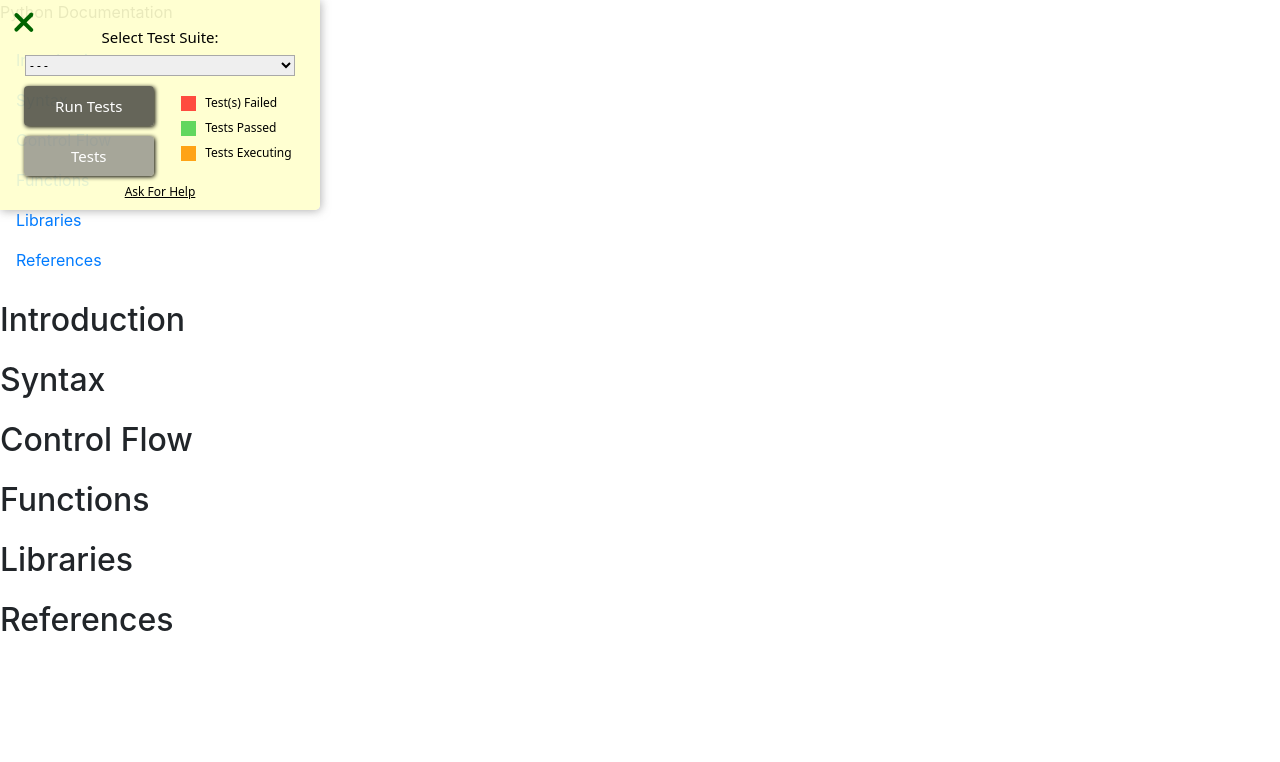
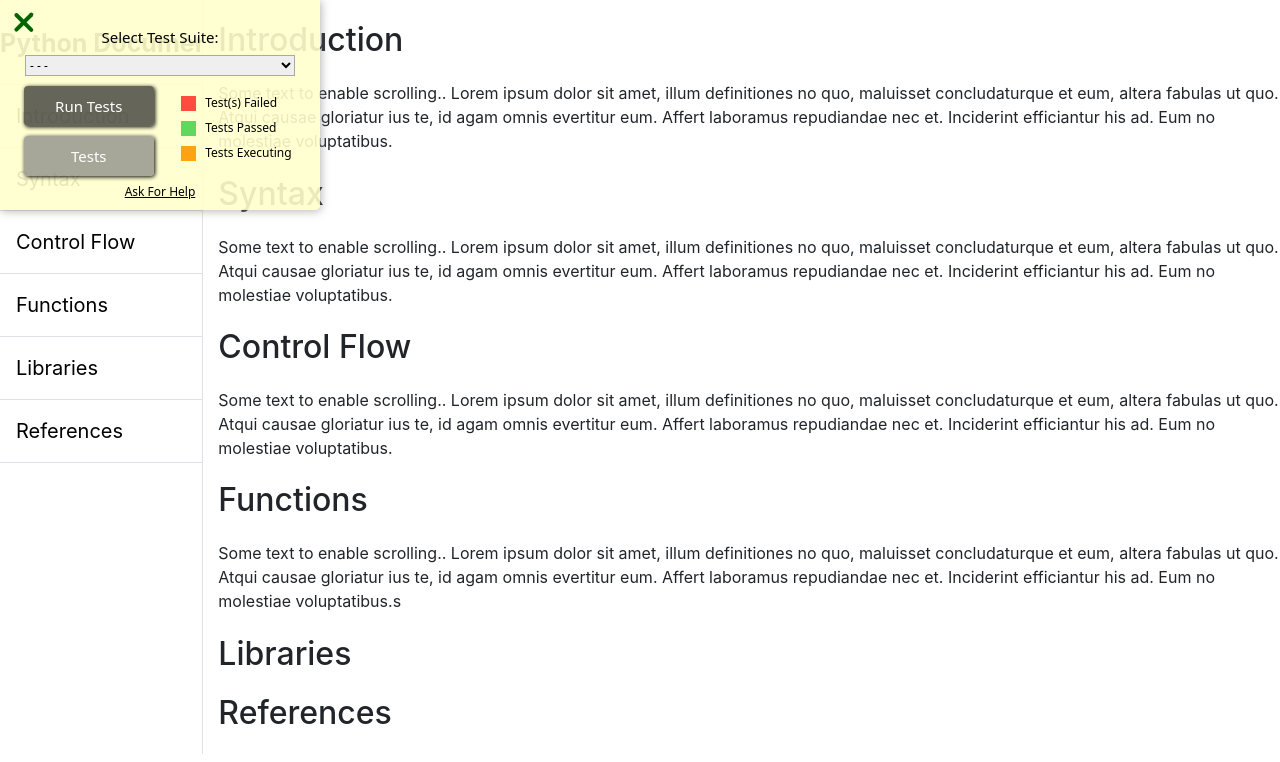
Before and after one commit to Austin-tam/freecodecamp-technical-page, a website built with Parcel: page index.html in a window 1280 px wide. Built offline with nearby package versions, Linux system fonts and the light colour scheme.

Commit message:
add sidenav and sidenav styling

```diff
--- a/css/main.css
+++ b/css/main.css
@@ -260,3 +260,43 @@ textarea {
     page-break-after: avoid;
   }
 }
+
+.sidenav {
+  position: sticky;
+  width: 100%;
+  height: 100%;
+  z-index: 1;
+  overflow-x: hidden;
+  padding-top: 20px;
+}
+
+.tech-page-header {
+  font-weight: bold;
+
+}
+
+.fix-padding {
+  position: relative;
+  padding-right: 0px !important;
+  margin-right: 0px !important;
+}
+
+.sidenav-item {
+  font-size: 20px;
+}
+
+.sidenav-header {
+  font-weight: bold;
+  text-align: center;
+  width: 100%;
+  font-size: 25px;
+}
+
+a {
+  text-decoration: none;
+  color: black;
+}
+
+a:hover {
+  color: black;
+}
--- a/index.html
+++ b/index.html
@@ -24,42 +24,50 @@
 </head>
 
 <body>
-  <nav id="navbar">
+  <div class="row h-100">
+    <div class="col-2 border-right fix-padding">
+      <nav class="sidenav" id="navbar">
           <header>
-        <p>Python Documentation</p>
+            <p class="navbar-brand sidenav-header">Python Documentation</p>
           </header>
 
-      <a href="#introduction" class="nav-link">Introduction</a>
-      <a href="#syntax" class="nav-link">Syntax</a>
-      <a href="#control_flow" class="nav-link">Control Flow</a>
-      <a href="#functions" class="nav-link">Functions</a>
-      <a href="#libraries" class="nav-link">Libraries</a>
-      <a href="#references" class="nav-link">References</a>
+          <a href="#introduction" class="sidenav-item py-3 border-top border-bottom nav-link nav-item">Introduction</a>
+          <a href="#syntax" class="sidenav-item py-3 border-bottom nav-link nav-item">Syntax</a>
+          <a href="#control_flow" class="sidenav-item py-3 border-bottom nav-link nav-item">Control Flow</a>
+          <a href="#functions" class="sidenav-item py-3 border-bottom nav-link nav-item">Functions</a>
+          <a href="#libraries" class="sidenav-item py-3 border-bottom nav-link nav-item">Libraries</a>
+          <a href="#references" class="sidenav-item py-3 border-bottom nav-link nav-item">References</a>
       </nav>
+    </div>
 
+    <div class="col-10">
       <main id="main-doc">
         <section class="main-section" id="introduction">
           <header>
             <h1>Introduction</h1>
           </header>
+          <p>Some text to enable scrolling.. Lorem ipsum dolor sit amet, illum definitiones no quo, maluisset concludaturque et eum, altera fabulas ut quo. Atqui causae gloriatur ius te, id agam omnis evertitur eum. Affert laboramus repudiandae nec et. Inciderint efficiantur his ad. Eum no molestiae voluptatibus.</p>
         </section>
 
         <section class="main-section" id="syntax">
           <header>
             <h1>Syntax</h1>
           </header>
+          <p>Some text to enable scrolling.. Lorem ipsum dolor sit amet, illum definitiones no quo, maluisset concludaturque et eum, altera fabulas ut quo. Atqui causae gloriatur ius te, id agam omnis evertitur eum. Affert laboramus repudiandae nec et. Inciderint efficiantur his ad. Eum no molestiae voluptatibus.</p>
         </section>
 
         <section class="main-section" id="control_flow">
           <header>
           <h1>Control Flow</h1>
           </header>
+          <p class="yes">Some text to enable scrolling.. Lorem ipsum dolor sit amet, illum definitiones no quo, maluisset concludaturque et eum, altera fabulas ut quo. Atqui causae gloriatur ius te, id agam omnis evertitur eum. Affert laboramus repudiandae nec et. Inciderint efficiantur his ad. Eum no molestiae voluptatibus.</p>
         </section>
 
         <section class="main-section" id="functions">
           <header>
             <h1>Functions</h1>
           </header>
+          <p>Some text to enable scrolling.. Lorem ipsum dolor sit amet, illum definitiones no quo, maluisset concludaturque et eum, altera fabulas ut quo. Atqui causae gloriatur ius te, id agam omnis evertitur eum. Affert laboramus repudiandae nec et. Inciderint efficiantur his ad. Eum no molestiae voluptatibus.s</p>
         </section>
 
         <section class="main-section" id="libraries">
@@ -74,6 +82,8 @@
           </header>
         </section>
       </main>
+    </div>
+  </div>
 
 
   <script src="https://code.jquery.com/jquery-3.5.1.slim.min.js" integrity="sha384-DfXdz2htPH0lsSSs5nCTpuj/zy4C+OGpamoFVy38MVBnE+IbbVYUew+OrCXaRkfj" crossorigin="anonymous"></script>
```
Lines whose indentation alone changed are shown as unchanged.
